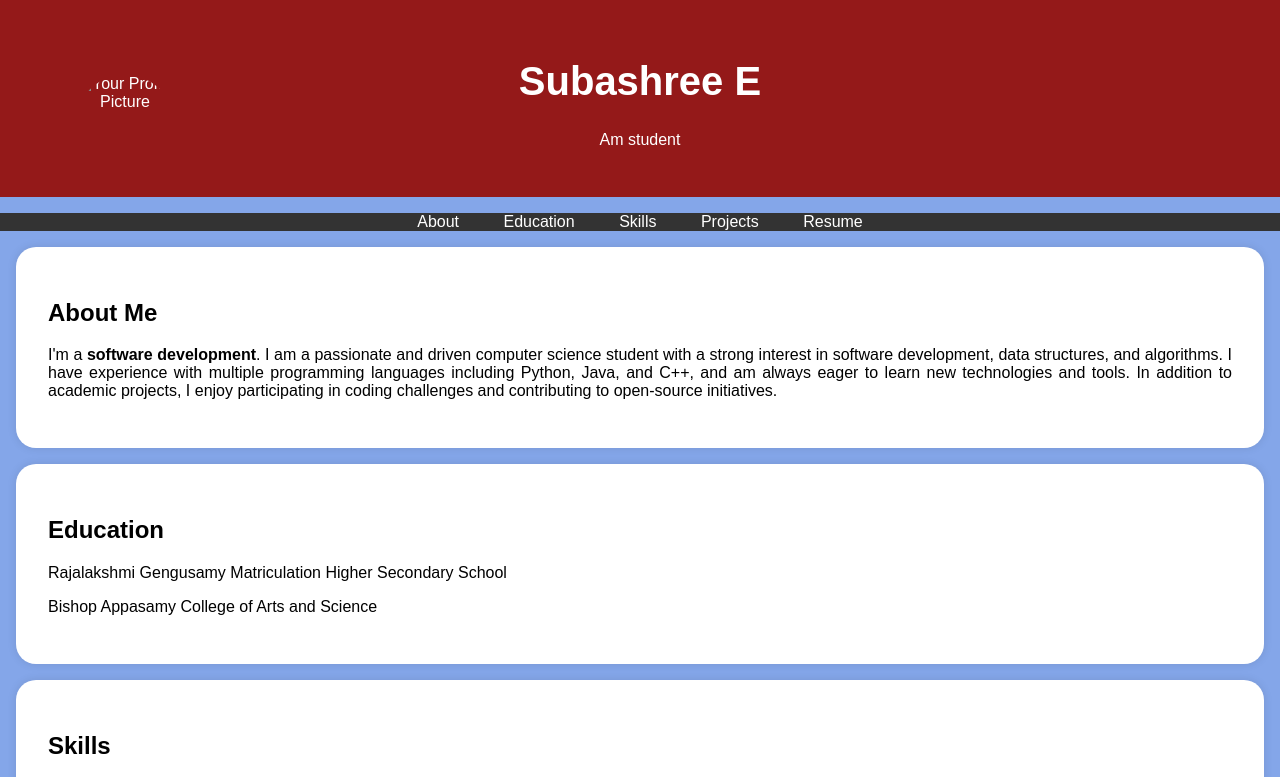
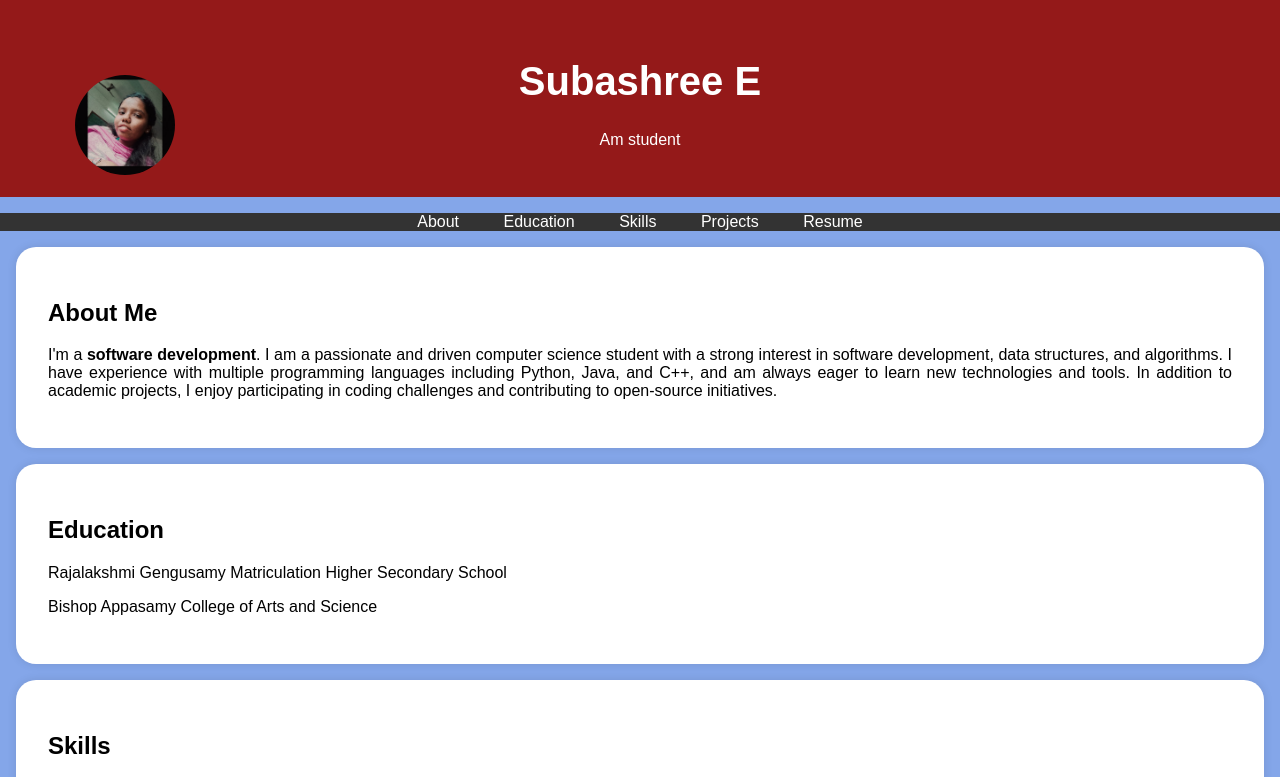
Before and after one commit to subashree0000/Digital-portfolio, a plain HTML site: page index.html in a window 1280 px wide. Shown: the top 777 px of the page. Drawn offline with Linux system fonts and the light colour scheme.

Commit message:
index.html

```diff
--- a/index.html
+++ b/index.html
@@ -81,7 +81,7 @@
 <body>
     <header>
         <div class="header-content">
-            <img src="/storage/emulated/0/subashree.jpg" alt="Your Profile Picture" class="profile-picture">
+            <img src="profile.jpg" alt="Your Profile Picture" class="profile-picture">
             <h1>Subashree E</h1>
             <p>Am student</p>
         </div>
```
